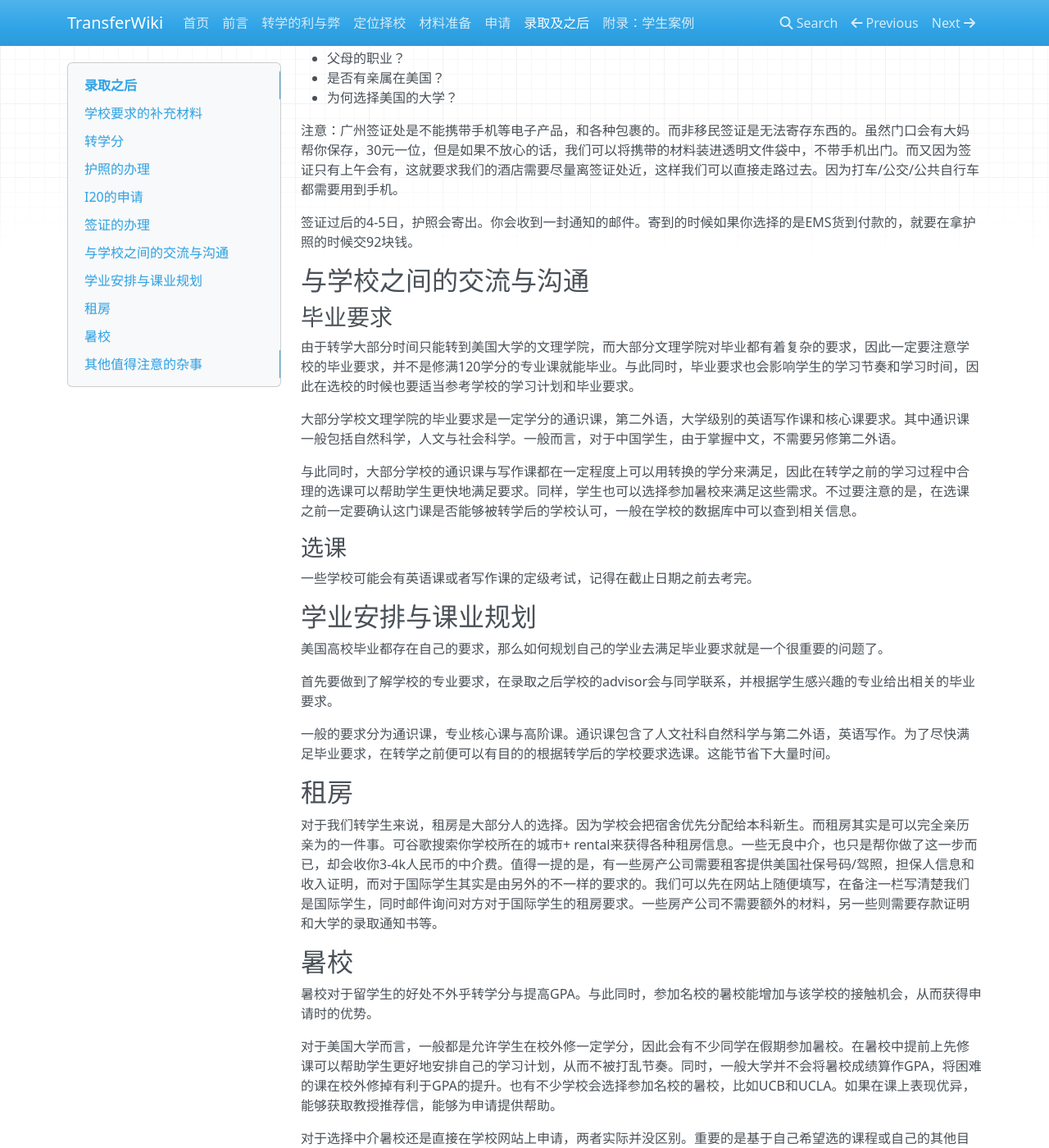
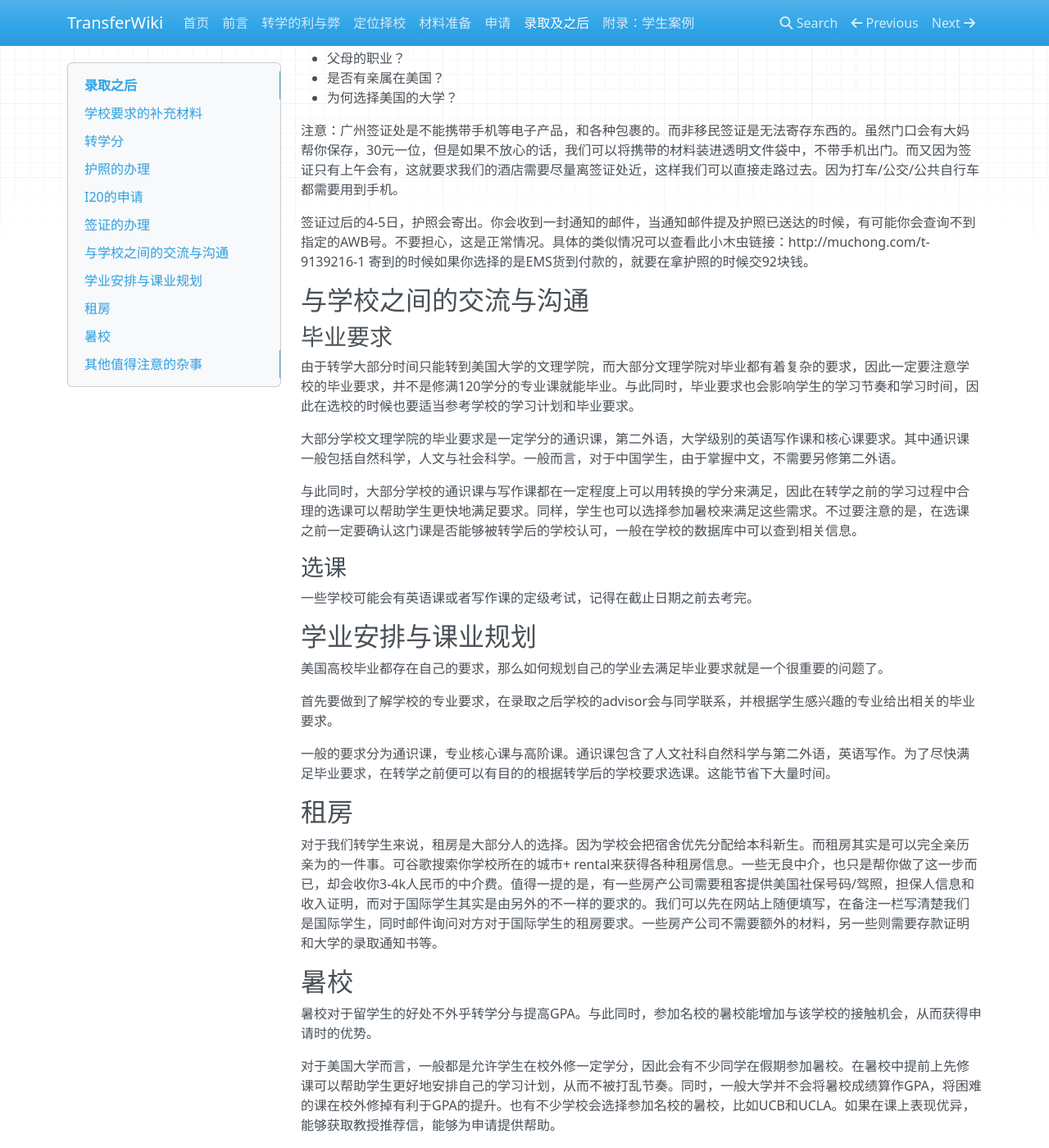
Before and after one commit to SihanXU/TransferWiki, an MkDocs documentation site: the page built from docs/admit.md, in a window 1280 px wide and 1400 px high, scrolled down 1916 px. Shown: the whole window at 82% size. Built offline with MkDocs 1.6.1, drawn with Linux system fonts in a browser that asks for light colours; nearby versions of some CDN libraries; some of the changed text lies outside the part shown.

Commit message:
Update admit.md

```diff
--- a/docs/admit.md
+++ b/docs/admit.md
@@ -68,7 +68,9 @@ F-1签证是最常见的学生签证类型。如果您希望在获得美国政
 
 注意：广州签证处是不能携带手机等电子产品，和各种包裹的。而非移民签证是无法寄存东西的。虽然门口会有大妈帮你保存，30元一位，但是如果不放心的话，我们可以将携带的材料装进透明文件袋中，不带手机出门。而又因为签证只有上午会有，这就要求我们的酒店需要尽量离签证处近，这样我们可以直接走路过去。因为打车/公交/公共自行车都需要用到手机。
 
-签证过后的4-5日，护照会寄出。你会收到一封通知的邮件。寄到的时候如果你选择的是EMS货到付款的，就要在拿护照的时候交92块钱。
+签证过后的4-5日，护照会寄出。你会收到一封通知的邮件，当通知邮件提及护照已送达的时候，有可能你会查询不到指定的AWB号。不要担心，这是正常情况。具体的类似情况可以查看此小木虫链接：http://muchong.com/t-9139216-1
+寄到的时候如果你选择的是EMS货到付款的，就要在拿护照的时候交92块钱。
+
 
 ## 与学校之间的交流与沟通
 
@@ -106,6 +108,8 @@ F-1签证是最常见的学生签证类型。如果您希望在获得美国政
 
 注意在上暑校之前，要先和学校进行充分的沟通，确保自己的选课可以转成学分。其中需要注意的问题有课程能否转学分，能转多少学分，能否用于满足特定的毕业需求，成绩单是否需要认证等。
 
+而有一个小tip则是在中介与学校处双重确认，根据某悲伤的申请者的经历，某校为650刀的某写作课暑校被某大型中介给出了12000CNY的“折扣价”，原价为14999CNY
+
 ## 其他值得注意的杂事
 
 在出国之前可以考虑先考取中国驾照，美国的一些州认可中国驾照（如明尼苏达州），而另外一些州则不认可（如威斯康星州），需要重学。
```
